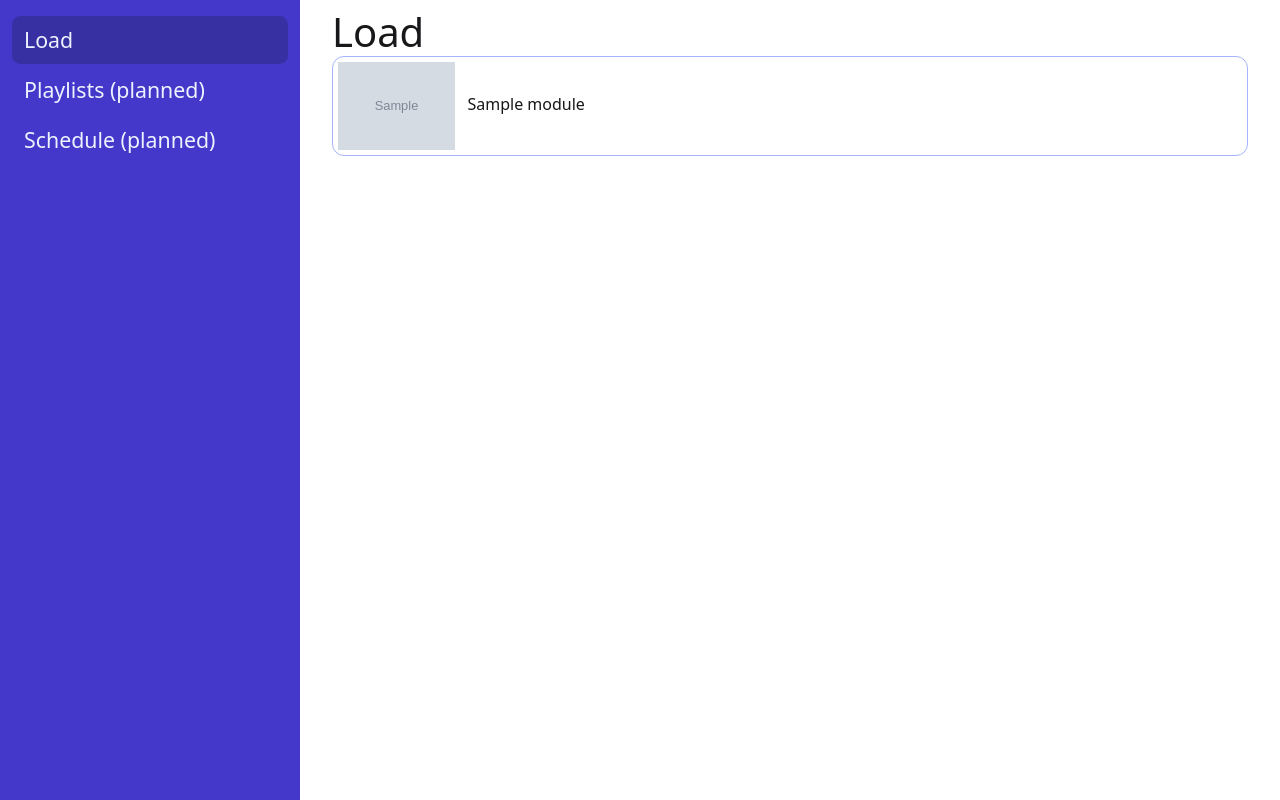
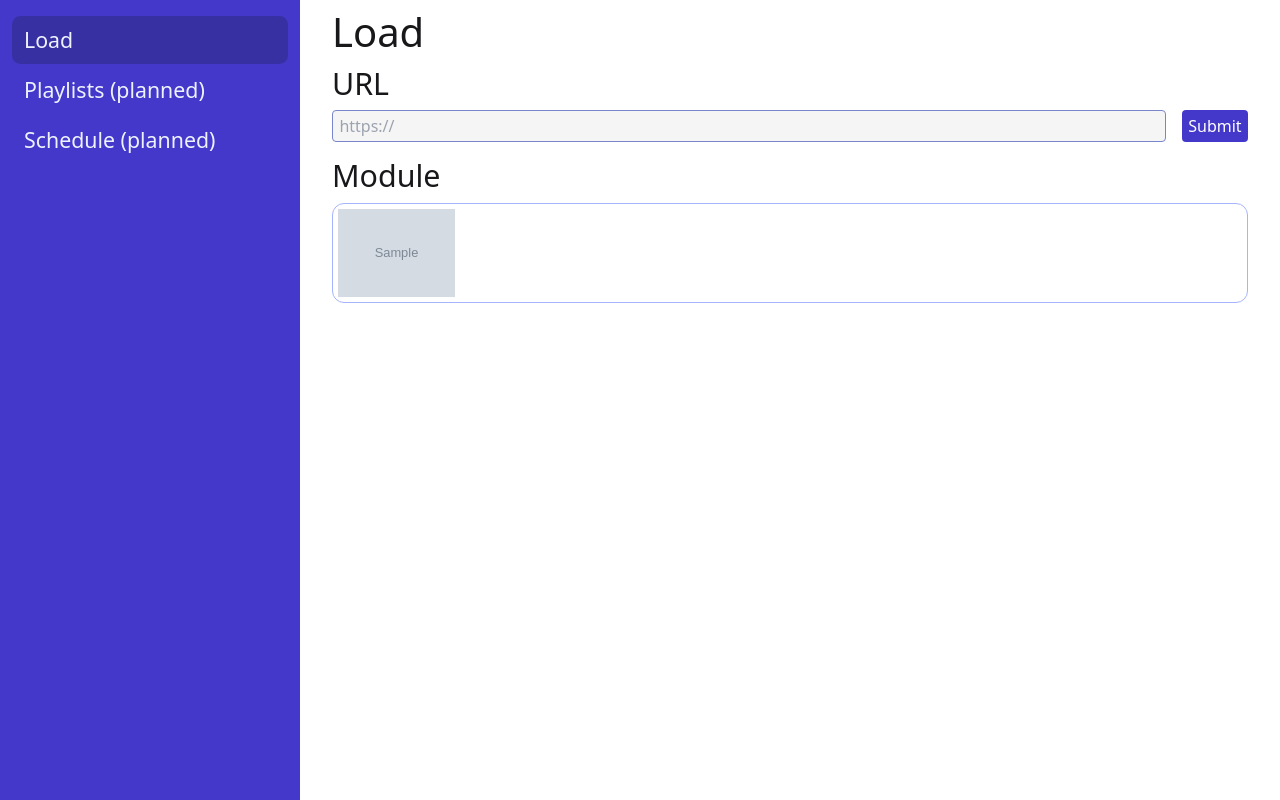
Before and after one commit to CorySanin/showpiece, a Node project: template views/load.ejs in a window 1280 px wide. Run offline with Node 20 templates, Linux system fonts and the light colour scheme; the template is opened without the code that fills it: most values are stand-ins (such as "Sample title", 1, 10 or a date in 2020); grey boxes marked "Sample" are stand-in pictures; style sheets or scripts are compiled from the project's sources.

Commit message:
Load arbitrary URL

```diff
--- a/assets/js/load.js
+++ b/assets/js/load.js
@@ -1,5 +1,30 @@
 document.addEventListener('DOMContentLoaded', function () {
     var modulebtns = document.querySelectorAll('#modules button');
+    var urltxt = document.getElementById('urltxt');
+    var submitbtn = document.getElementById('submitbtn');
+
+    function submitUrl() {
+        fetch('api/load', {
+            method: 'POST',
+            cache: 'no-cache',
+            headers: {
+                'Content-Type': 'application/json'
+            },
+            body: JSON.stringify({
+                type: 'url',
+                body: urltxt.value
+            })
+        });
+        urltxt.value = '';
+    }
+
+    submitbtn.addEventListener('click', submitUrl);
+    urltxt.addEventListener('keyup', function (e) {
+        if (e.key === 'Enter') {
+            submitUrl();
+        }
+    });
+
     modulebtns.forEach(function (btn) {
         btn.addEventListener('click', function (e) {
             let mname = btn.querySelector('.module-name').innerText;
--- a/styles/control.css
+++ b/styles/control.css
@@ -11,31 +11,74 @@
 h1 {
     font-size: 2.5em;
     line-height: 1.2em;
+    margin-bottom: .25em;
 }
 
 h2 {
     font-size: 1.9em;
     line-height: 1.2em;
+    margin-bottom: .25em;
 }
 
 h3 {
     font-size: 1.5em;
     line-height: 1.2em;
+    margin-bottom: .25em;
 }
 
 h4 {
     font-size: 1.3em;
     line-height: 1.2em;
+    margin-bottom: .2em;
 }
 
 h5 {
     font-size: 1.2em;
     line-height: 1.2em;
+    margin-bottom: .2em;
 }
 
 h6 {
     font-size: 1.1em;
     line-height: 1.2em;
+    margin-bottom: .2em;
+}
+
+input {
+    background-color: #F5F5F5;
+    padding: .2em .4em;
+    color: #000;
+    border: 1px solid #7986CB;
+    border-radius: .25em;
+}
+
+button,
+input[type="button"],
+input[type="submit"],
+.button {
+    padding: .2em .4em;
+    background-color: theme('colors.indigo.700');
+    color: #fff;
+    cursor: pointer;
+    border-radius: .25em;
+}
+
+button:hover,
+input[type="button"]:hover,
+input[type="submit"]:hover,
+.button:hover,
+button:focus,
+input[type="button"]:focus,
+input[type="submit"]:focus,
+.button:focus {
+    background-color: theme('colors.indigo.600');
+}
+
+button:active,
+input[type="button"]:active,
+input[type="submit"]:active,
+.button:active {
+    background-color: theme('colors.indigo.800');
 }
 
 #sidebar {
@@ -80,6 +123,7 @@
     text-align: left;
     height: 100px;
     border: 1px solid theme('colors.indigo.300');
+    background-color: transparent;
     line-height: 80px;
     padding: 5px;
     white-space: nowrap;
@@ -88,13 +132,13 @@
     user-select: none;
 }
 
-.tablelist>button:hover {
+.tablelist>button:hover,
+.tablelist>button:focus {
     color: #fff;
     background-color: theme('colors.indigo.600');
 }
 
 .tablelist>button:active,
-.tablelist>button:focus,
 .tablelist>button.active {
     color: #fff;
     background-color: theme('colors.indigo.800');
@@ -117,13 +161,14 @@
     #sidebar {
         left: -300px;
     }
+
     .content {
         margin-left: 0;
     }
 }
 
 @media screen and (max-width: 320px) {
-    .tablelist>button img{
+    .tablelist>button img {
         display: none;
     }
 }
--- a/views/load.ejs
+++ b/views/load.ejs
@@ -15,6 +15,14 @@
         <%- include('sidebar') %>
             <div class="content">
                 <h1>Load</h1>
+                <div class="mb-4">
+                    <h2><label for="urltxt">URL</label></h2>
+                    <div class="flex gap-4">
+                        <input id="urltxt" class="flex-1" type="url" placeholder="https://"/>
+                        <button id="submitbtn" class="flex-none">Submit</button>
+                    </div>
+                </div>
+                <h2>Module</h2>
                 <div class="tablelist" id="modules">
                     <% modules.forEach(function(module) { %>
                         <button>
```
